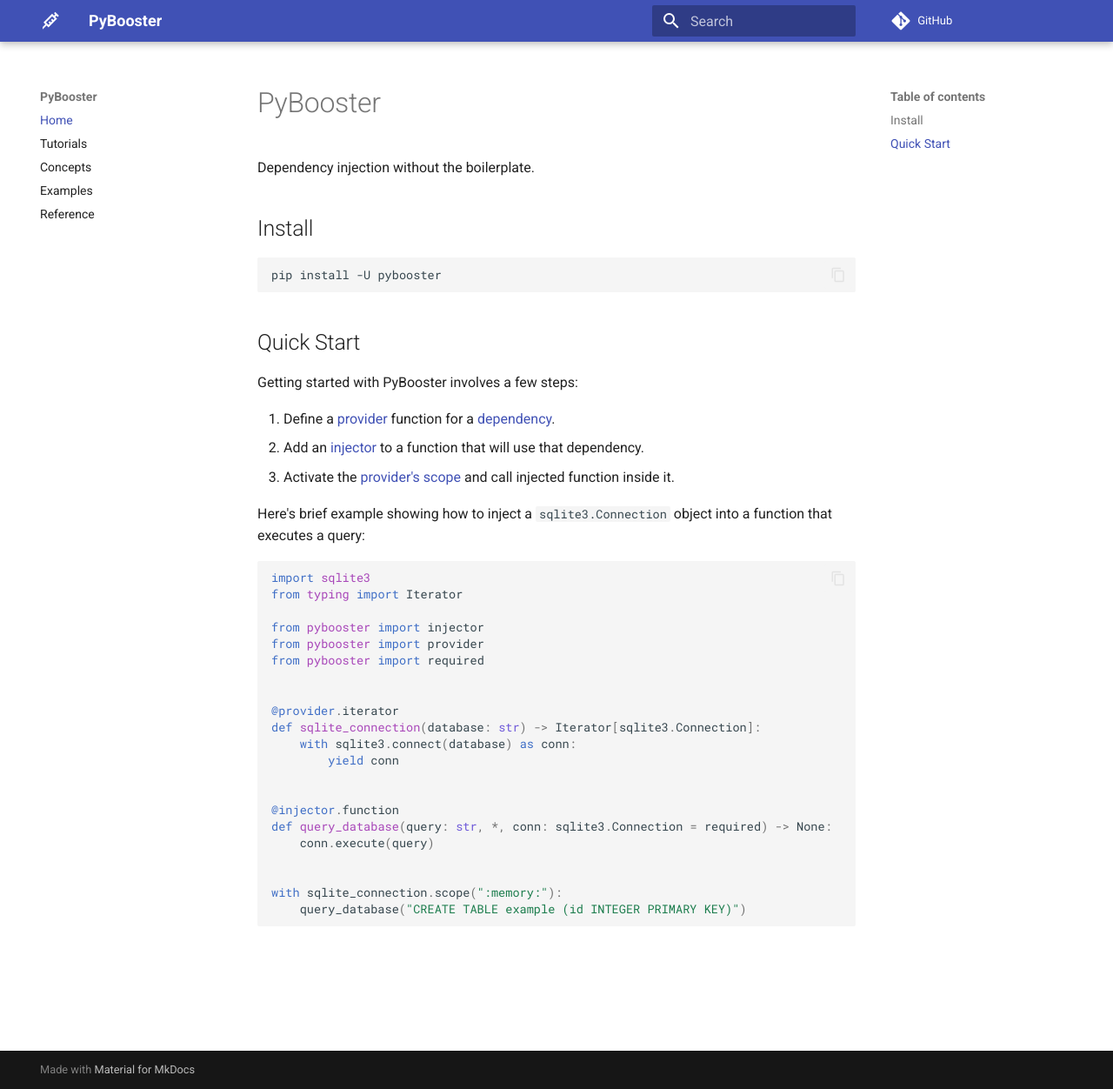
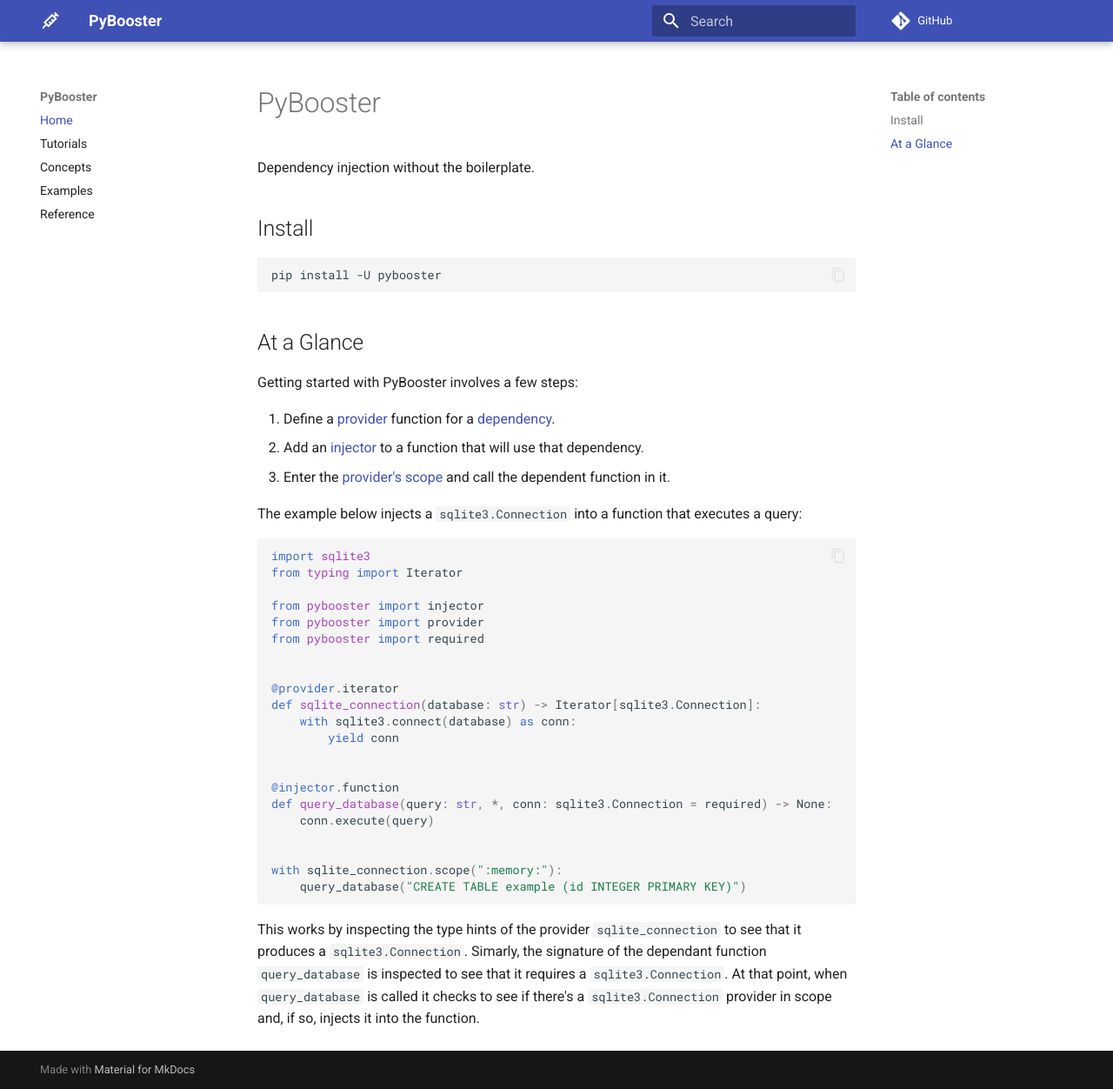
Before and after one commit to rmorshea/pybooster, an MkDocs documentation site: the page built from docs/src/index.md, in a window 1280 px wide and 1252 px high. Shown: the whole window at 87% size. Built offline with MkDocs 1.6.1 and Material for MkDocs 9.7.7, drawn with Linux system fonts in a browser that asks for light colours; comment, search, counter and statistics services are not loaded.

Commit message:
more docs

````diff
--- a/docs/src/index.md
+++ b/docs/src/index.md
@@ -8,18 +8,17 @@ Dependency injection without the boilerplate.
 pip install -U pybooster
 ```
 
-## Quick Start
+## At a Glance
 
 Getting started with PyBooster involves a few steps:
 
 1. Define a [provider](concepts.md#providers) function for a
    [dependency](concepts.md#dependencies).
 2. Add an [injector](concepts.md#injectors) to a function that will use that dependency.
-3. Activate the [provider's scope](concepts.md#scoping-providers) and call injected
-   function inside it.
+3. Enter the [provider's scope](concepts.md#scoping-providers) and call the dependent
+   function in it.
 
-Here's brief example showing how to inject a `sqlite3.Connection` object into a function
-that executes a query:
+The example below injects a `sqlite3.Connection` into a function that executes a query:
 
 ```python
 import sqlite3
@@ -44,3 +43,9 @@ def query_database(query: str, *, conn: sqlite3.Connection = required) -> None:
 with sqlite_connection.scope(":memory:"):
     query_database("CREATE TABLE example (id INTEGER PRIMARY KEY)")
 ```
+
+This works by inspecting the type hints of the provider `sqlite_connection` to see that
+it produces a `sqlite3.Connection`. Simarly, the signature of the dependant function
+`query_database` is inspected to see that it requires a `sqlite3.Connection`. At that
+point, when `query_database` is called it checks to see if there's a
+`sqlite3.Connection` provider in scope and, if so, injects it into the function.
````
Also changed, not shown: docs/src/concepts.md (+1 -1 lines), docs/src/tutorials.md (+3 -1 lines), README.md.
